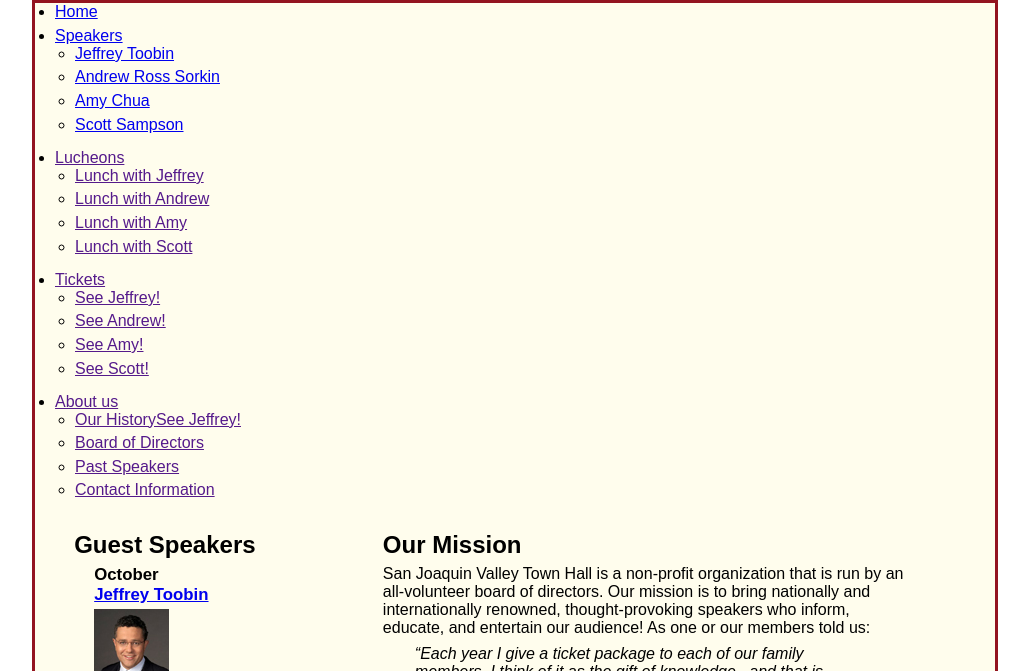
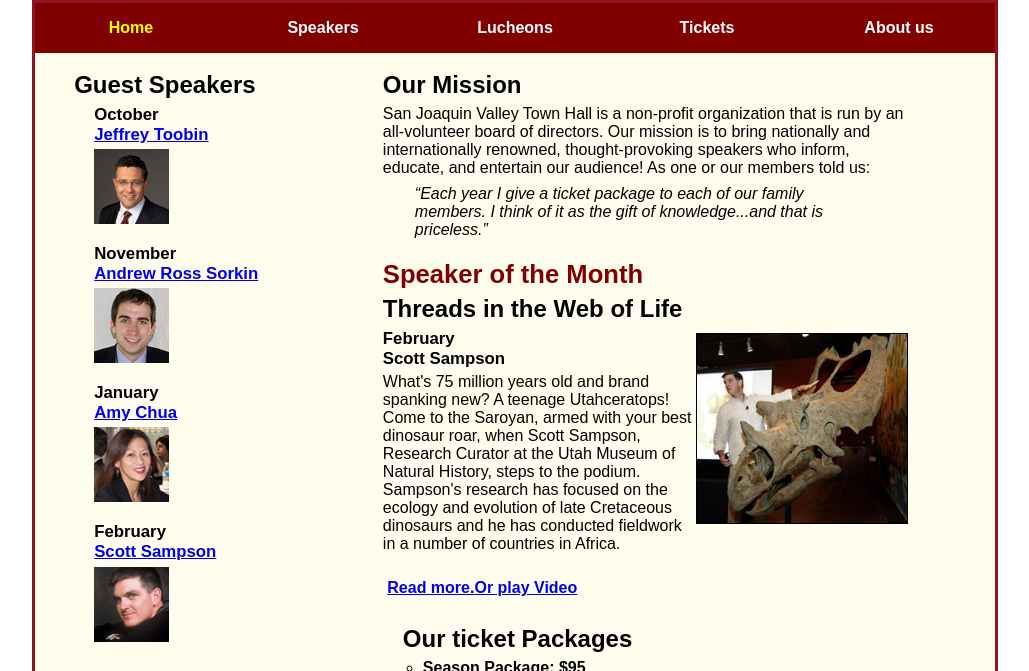
Before and after one commit to kaylawhitcher2021/townhall, a plain HTML site: page index.html in a window 1280 px wide. Shown: the part 129-800 px from the top of the page, without its empty margins (125-1154 px from the left). Drawn offline with Linux system fonts and the light colour scheme.

Commit message:
Add files via upload

```diff
--- a/styles/main.css
+++ b/styles/main.css
@@ -38,6 +38,64 @@
 	padding-right: 3.125%;
 	padding-bottom: 1em;
 }
+/***********Navagation Bar****************************/
+#nav_menu ul{
+	list-style-type: none ; /***remove bullets from all ul elements***/
+	position: relative; /****So the sibmenus can be postionsed***/
+	margin: 0;
+	padding: 0;
+}
+#nav_menu ul li {
+	float: left; /*********Display items*****/
+}
+#nav_menu ul li a{
+	display: block;
+	width: 192px;
+	text-align: center;
+	padding: 1em 0;
+	text-decoration: none;
+	background-color: #800000;
+	color: white;
+	font-weight: bold;
+}
+#nav_menu a.current{
+	color: yellow;
+}
+#nav_menu ul ul{
+	display: none; /*****Dont display submenous until hover over****/
+	position: absolute;
+	top: 100%; /*****postion submenous wuntil hover of li***/
+}
+#nav_menu ul ul li{
+	float: none; /***display subenous vertically***/
+}
+#nav_menu ul li a:hover{
+	background-color: #380000;
+	color: white;
+}
+#nav_menu ul li:hover > ul {
+ display: block; /***select ul child of li element***/
+ background-color: #800000;
+}
+#nav_menu > ul::after{
+	content: ""; /***add empty content to the end fo the first ul***/
+	display: both;/*****display that content as a block element**/
+	clear: block; /*******stop the flaoting of the li element***/
+}
+/* Displays navbar dropdown menu once user navigates mouse to from menu*/
+#nav_menu ul li:hover >ul{
+	display: block;
+}
+/* Hides navbar dropdown menu once user navigates mouse away from menu*/
+#nav_menu> ul::after{
+	content: "";
+	clear: both;
+	display: block;
+}
+.current{
+	color: yellow;
+}
+/*******Nav is ended**************/
 /* the styles for the main section */
 main, section, aside {
 	clear: left;
@@ -46,6 +104,7 @@
 article {
 	padding-top: .5em;
 	padding-bottom: .5em;
+
 
 }
 
```
